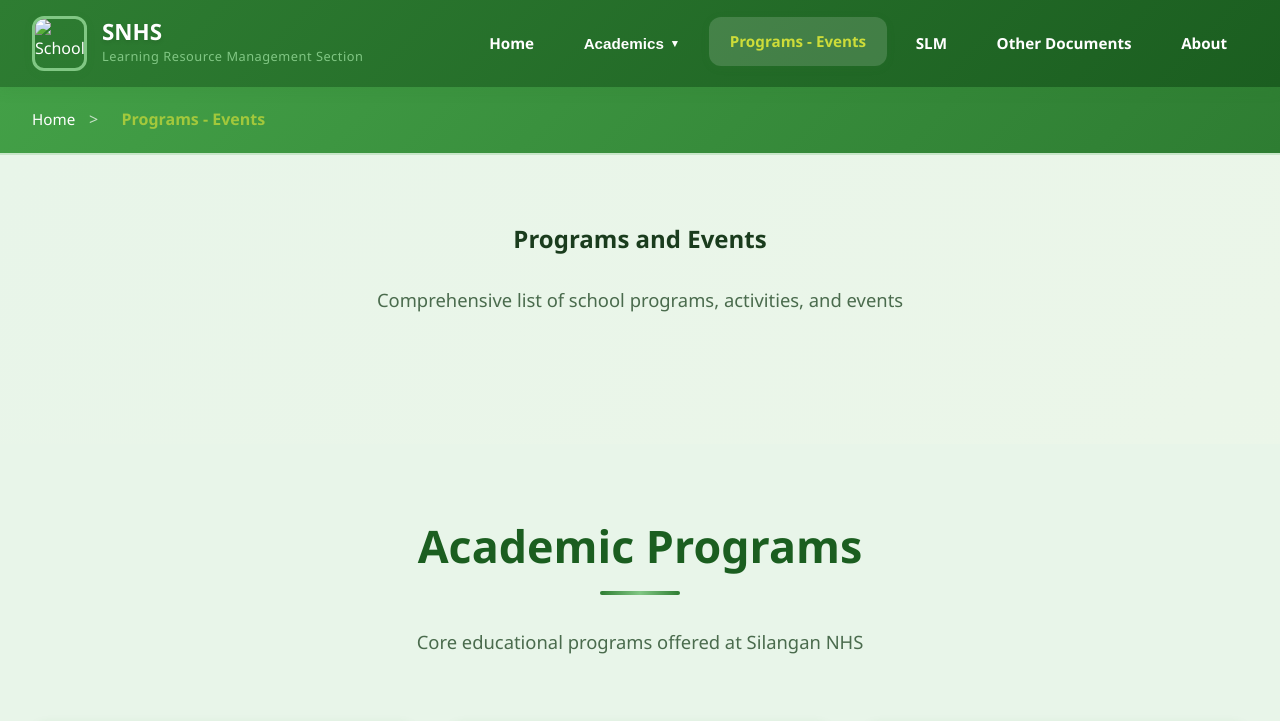
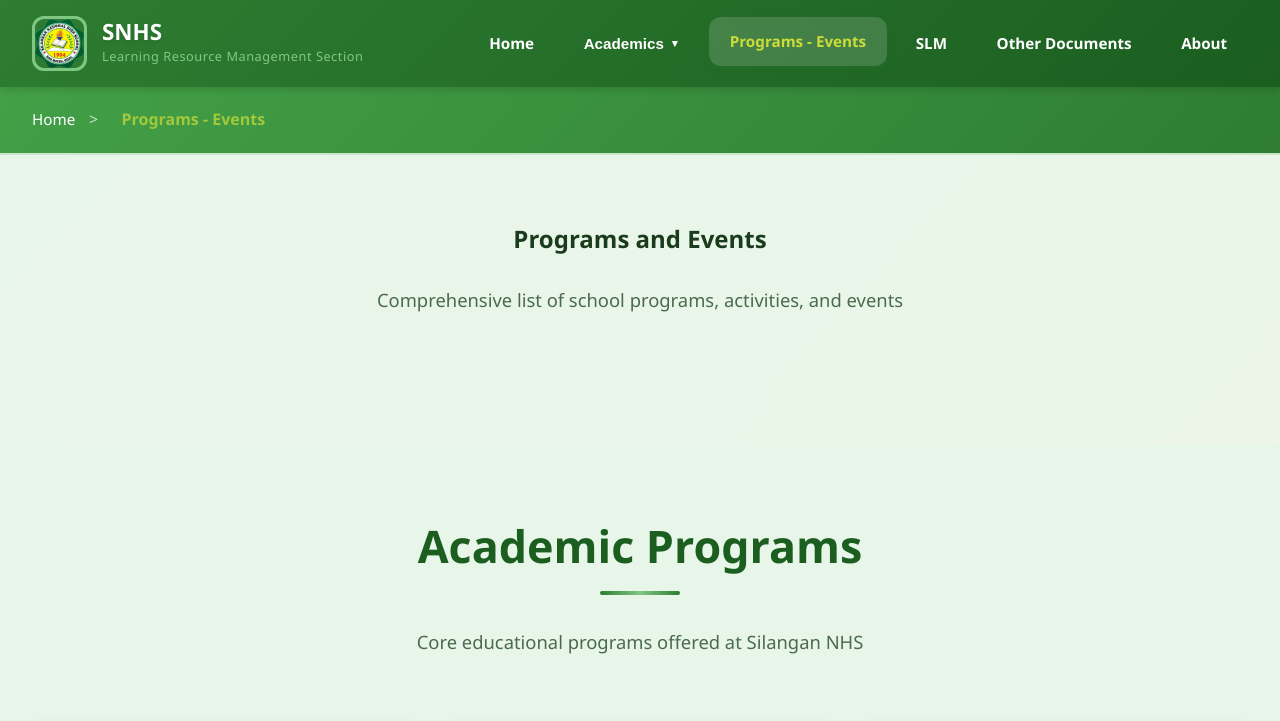
Before and after one commit to MOLLYGOLD09/SCHOOL, a plain HTML site: page programs-events.html in a window 1280 px wide. Shown: the top 721 px of the page. Drawn offline with Linux system fonts and the light colour scheme; files that its build step writes are made by us from their sources.

Commit message:
Update stylesheet and script paths in HTML

```diff
--- a/programs-events.html
+++ b/programs-events.html
@@ -5,14 +5,14 @@
     <meta name="viewport" content="width=device-width, initial-scale=1.0">
     <meta name="description" content="Programs and Events at Silangan National High School">
     <title>Programs - Events | Silangan NHS LRMS</title>
-    <link rel="stylesheet" href="css/style.css">
+    <link rel="stylesheet" href="style.css">
 <script src="https://sites.super.myninja.ai/_assets/ninja-daytona-script.js"></script>
 </head>
 <body>
     <header>
         <div class="header-container">
             <a href="index.html" class="logo">
-                <img src="images/SN.jpg" alt="School Logo">
+                <img src="SN.jpg" alt="School Logo">
                 <div class="logo-text">
                     <h1>SNHS</h1>
                     <p>Learning Resource Management Section</p>
@@ -310,6 +310,6 @@
         </div>
     </footer>
 
-    <script src="js/script.js"></script>
+    <script src="script.js"></script>
 </body>
 </html>
```
